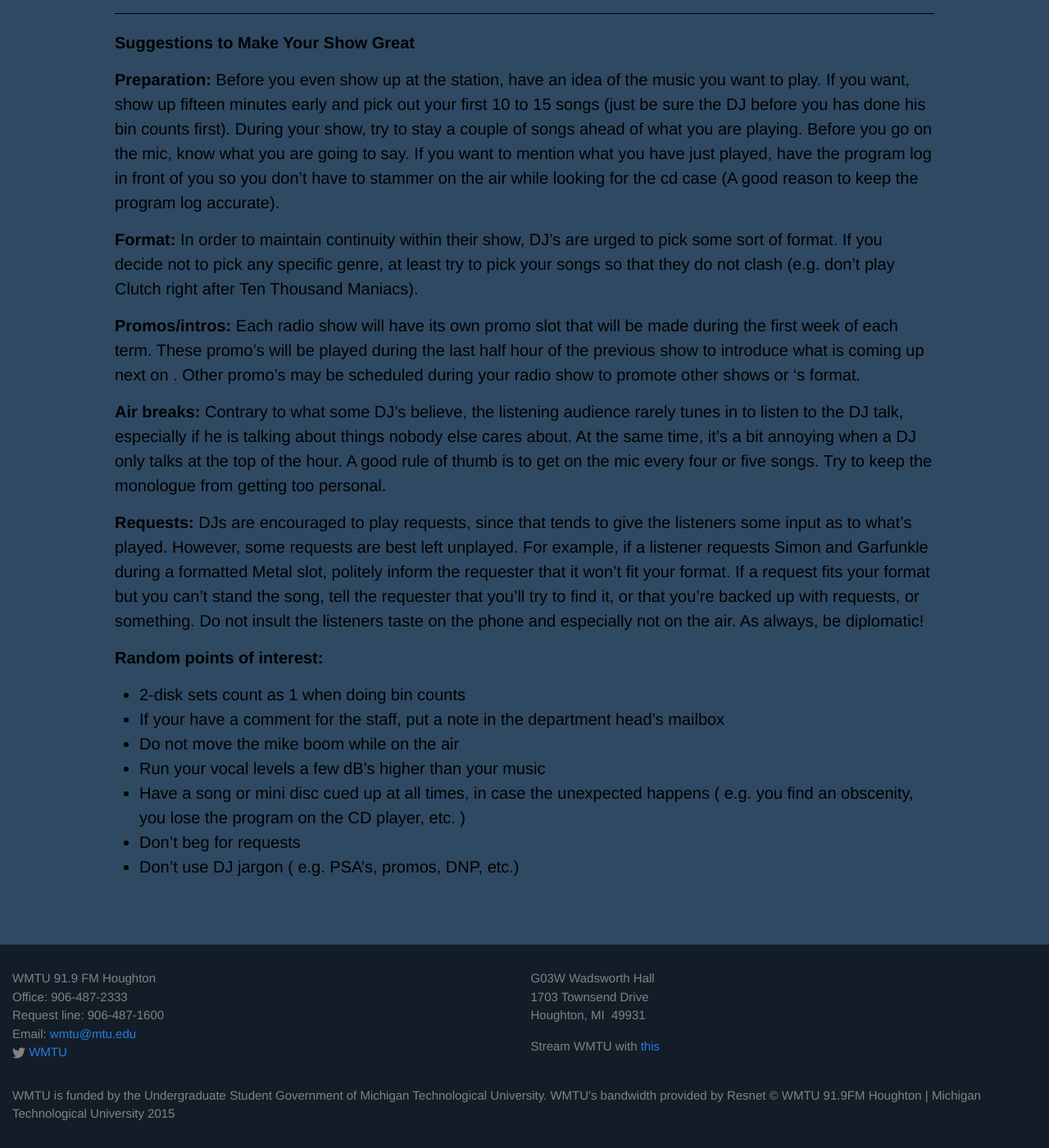
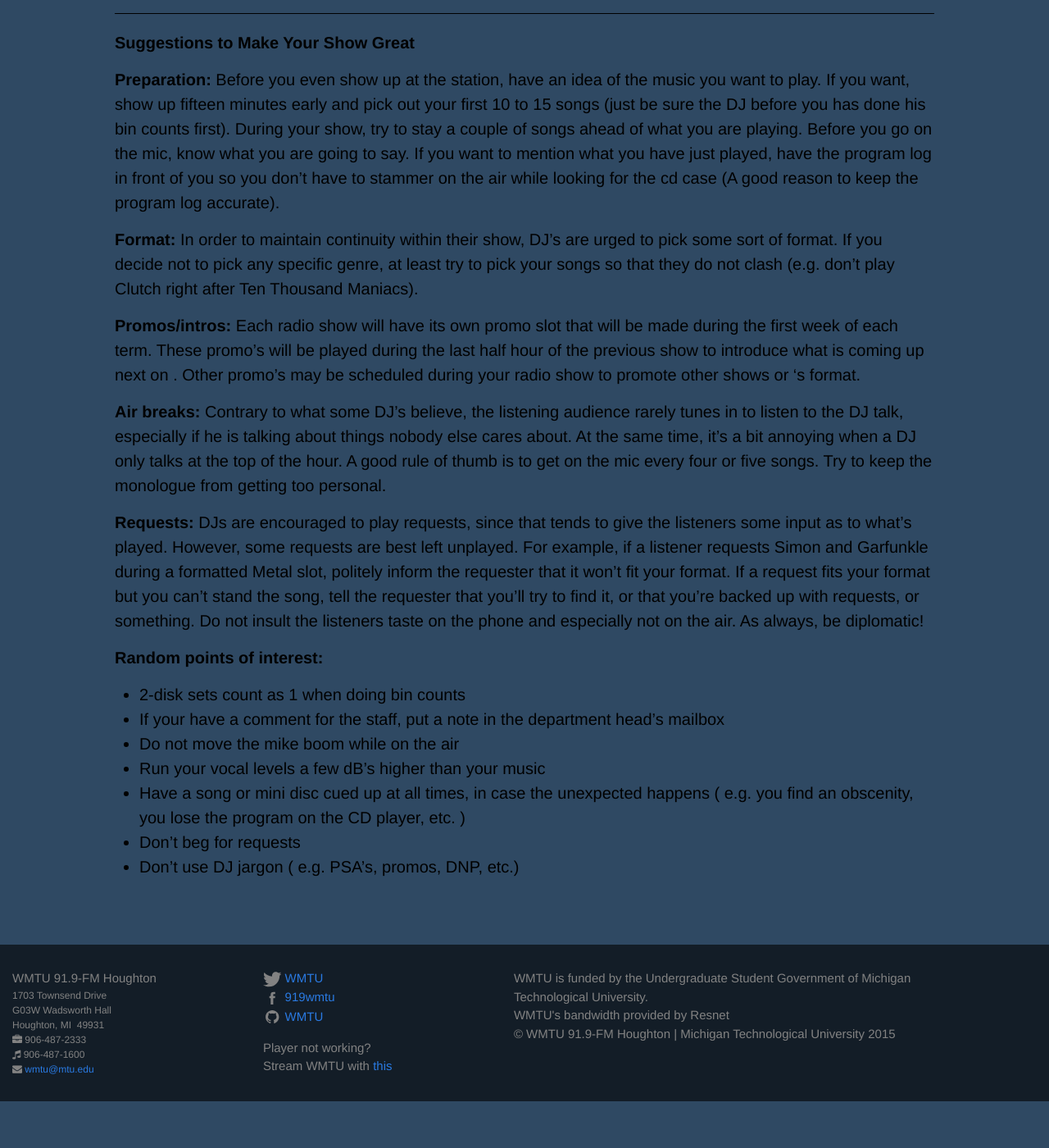
Before and after one commit to WMTU/wmtu.mtu.edu, a Jekyll site: the page built from station-documents.md, in a window 1280 px wide and 1400 px high, scrolled down 16575 px. Shown: the whole window at 82% size. Built offline with Jekyll 4.4.1, drawn with Linux system fonts in a browser that asks for light colours; after the commit the page ends 17918 px from its top, so only the background shows below that.

Commit message:
Improve footer layout and styling

```diff
--- a/_config.yml
+++ b/_config.yml
@@ -1,25 +1,26 @@
 # Site settings
-title: WMTU 91.9 FM Houghton
+title: WMTU 91.9-FM Houghton
 email: wmtu@mtu.edu
 description: | # this block (until 'baseurl') will have its newline characters preserved
   WMTU is funded by the Undergraduate Student Government of Michigan Technological University.
   WMTU's bandwidth provided by Resnet
-  © WMTU 91.9FM Houghton | Michigan Technological University 2015
+  © WMTU 91.9-FM Houghton | Michigan Technological University 2015
 baseurl: "" # the subpath of your site, e.g. /blog/
 url: "http://wmtu.mtu.edu" # the base hostname & protocol for your site
-twitter_username: WMTU
-github_username:  WMTU
-office_phone: 906-487-2333
-request_line: 906-487-1600
-address: |
-  G03W Wadsworth Hall
-  1703 Townsend Drive
-  Houghton, MI  49931
 
 # Build settings
 markdown: kramdown
 
 # WMTU Settings
+address: |
+  1703 Townsend Drive
+  G03W Wadsworth Hall
+  Houghton, MI  49931
+office_phone: 906-487-2333
+request_line: 906-487-1600
+twitter_username: WMTU
+facebook_username: 919wmtu
+github_username:  WMTU
 stream_url: http://54.86.47.36:8000/listen
 stream_playlist: http://54.86.47.36:8000/listen.m3u
 
--- a/_includes/footer.html
+++ b/_includes/footer.html
@@ -6,16 +6,37 @@
       <div class="footer-col  footer-col-1">
         <ul class="contact-list">
           <li>{{ site.title }}</li>
-          <li>Office: {{ site.office_phone }}</li>
-          <li>Request line: {{ site.request_line }}</li>
-          <li>Email: <a href="mailto:{{ site.email }}">{{ site.email }}</a></li>
+          <li class="prewrapItem">{{ site.address }}</li>
+          <li class="footer-icon">
+            <span class="icon  icon--office-phone">
+              <i class="fa fa-briefcase"></i>
+            </span>
+            {{ site.office_phone }}
+          </li>
+          <li class="footer-icon">
+            <span class="icon  icon--request-line">
+              <i class="fa fa-music"></i>
+            </span>
+            {{ site.request_line }}
+          </li>
+          <li class="footer-icon">
+            <span class="icon  icon--email">
+              <i class="fa fa-envelope"></i>
+            </span>
+            <a href="mailto:{{ site.email }}">{{ site.email }}</a>
+          </li>
+        </ul>
+      </div>
+
+      <div class="footer-col  footer-col-2">
+        <ul class="social-media-list">
           {% if site.twitter_username %}
-          <li>
+          <li class="footer-icon">
             <a target="_blank" href="https://twitter.com/{{ site.twitter_username }}">
               <span class="icon  icon--twitter">
                 <svg viewBox="0 0 16 16">
                   <path fill="#828282" d="M15.969,3.058c-0.586,0.26-1.217,0.436-1.878,0.515c0.675-0.405,1.194-1.045,1.438-1.809
-                  c-0.632,0.375-1.332,0.647-2.076,0.793c-0.596-0.636-1.446-1.033-2.387-1.033c-1.806,0-3.27,1.464-3.27,3.27 c0,0.256,0.029,0.506,0.085,0.745C5.163,5.404,2.753,4.102,1.14,2.124C0.859,2.607,0.698,3.168,0.698,3.767 c0,1.134,0.577,2.135,1.455,2.722C1.616,6.472,1.112,6.325,0.671,6.08c0,0.014,0,0.027,0,0.041c0,1.584,1.127,2.906,2.623,3.206 C3.02,9.402,2.731,9.442,2.433,9.442c-0.211,0-0.416-0.021-0.615-0.059c0.416,1.299,1.624,2.245,3.055,2.271 c-1.119,0.877-2.529,1.4-4.061,1.4c-0.264,0-0.524-0.015-0.78-0.046c1.447,0.928,3.166,1.469,5.013,1.469 c6.015,0,9.304-4.983,9.304-9.304c0-0.142-0.003-0.283-0.009-0.423C14.976,4.29,15.531,3.714,15.969,3.058z"/>
+          c-0.632,0.375-1.332,0.647-2.076,0.793c-0.596-0.636-1.446-1.033-2.387-1.033c-1.806,0-3.27,1.464-3.27,3.27 c0,0.256,0.029,0.506,0.085,0.745C5.163,5.404,2.753,4.102,1.14,2.124C0.859,2.607,0.698,3.168,0.698,3.767 c0,1.134,0.577,2.135,1.455,2.722C1.616,6.472,1.112,6.325,0.671,6.08c0,0.014,0,0.027,0,0.041c0,1.584,1.127,2.906,2.623,3.206 C3.02,9.402,2.731,9.442,2.433,9.442c-0.211,0-0.416-0.021-0.615-0.059c0.416,1.299,1.624,2.245,3.055,2.271 c-1.119,0.877-2.529,1.4-4.061,1.4c-0.264,0-0.524-0.015-0.78-0.046c1.447,0.928,3.166,1.469,5.013,1.469 c6.015,0,9.304-4.983,9.304-9.304c0-0.142-0.003-0.283-0.009-0.423C14.976,4.29,15.531,3.714,15.969,3.058z"/>
                 </svg>
               </span>
 
@@ -23,14 +44,35 @@
             </a>
           </li>
           {% endif %}
+          {% if site.facebook_username %}
+          <li class="footer-icon">
+            <a target="_blank" href="https://www.facebook.com/{{ site.facebook_username }}">
+              <span class="icon icon--facebook">
+                <svg viewbox="0 0 512 512">
+                  <path fill="#828282" d="M211.9 197.4h-36.7v59.9h36.7V433.1h70.5V256.5h49.2l5.2-59.1h-54.4c0 0 0-22.1 0-33.7 0-13.9 2.8-19.5 16.3-19.5 10.9 0 38.2 0 38.2 0V82.9c0 0-40.2 0-48.8 0 -52.5 0-76.1 23.1-76.1 67.3C211.9 188.8 211.9 197.4 211.9 197.4z"/>
+                </svg>
+              </span>
+
+              <span class="username">{{ site.facebook_username }}</span>
+            </a>
+          </li>
+          {% endif %}
+          {% if site.github_username %}
+          <li class="footer-icon">
+            <a target="_blank" href="https://github.com/{{ site.github_username }}">
+              <span class="icon icon--github">
+                <svg viewbox="0 0 512 512">
+                  <path fill="#828282" d="M256 70.7c-102.6 0-185.9 83.2-185.9 185.9 0 82.1 53.3 151.8 127.1 176.4 9.3 1.7 12.3-4 12.3-8.9V389.4c-51.7 11.3-62.5-21.9-62.5-21.9 -8.4-21.5-20.6-27.2-20.6-27.2 -16.9-11.5 1.3-11.3 1.3-11.3 18.7 1.3 28.5 19.2 28.5 19.2 16.6 28.4 43.5 20.2 54.1 15.4 1.7-12 6.5-20.2 11.8-24.9 -41.3-4.7-84.7-20.6-84.7-91.9 0-20.3 7.3-36.9 19.2-49.9 -1.9-4.7-8.3-23.6 1.8-49.2 0 0 15.6-5 51.1 19.1 14.8-4.1 30.7-6.2 46.5-6.3 15.8 0.1 31.7 2.1 46.6 6.3 35.5-24 51.1-19.1 51.1-19.1 10.1 25.6 3.8 44.5 1.8 49.2 11.9 13 19.1 29.6 19.1 49.9 0 71.4-43.5 87.1-84.9 91.7 6.7 5.8 12.8 17.1 12.8 34.4 0 24.9 0 44.9 0 51 0 4.9 3 10.7 12.4 8.9 73.8-24.6 127-94.3 127-176.4C441.9 153.9 358.6 70.7 256 70.7z"/>
+                </svg>
+              </span>
+
+              <span class="username">{{ site.github_username }}</span>
+            </a>
+          </li>
+          {% endif %}
           {% if site.stream_playlist %}
-        </ul>
-      </div>
-
-      <div class="footer-col  footer-col-2">
-        <ul class="social-media-list">
-          <li class="prewrapItem">{{ site.address }}</li>
           <li class="newlineItem">
+            Player not working? <br>
             Stream WMTU with <a target="_blank" href="{{ site.stream_playlist }}">this</a>
           </li>
           {% endif %}
@@ -38,7 +80,7 @@
       </div>
 
       <div class="footer-col  footer-col-3">
-        <p class="text">{{ site.description }}</p>
+        <p class="text prewrapItem">{{ site.description }}</p>
       </div>
     </div>
 
--- a/_sass/_base.scss
+++ b/_sass/_base.scss
@@ -192,8 +192,8 @@ pre {
 
     > svg {
         display: inline-block;
-        width: 16px;
-        height: 16px;
+        width: 1.5em;
+        height: 1.5em;
         vertical-align: middle;
 
         path {
--- a/_sass/_layout.scss
+++ b/_sass/_layout.scss
@@ -15,9 +15,8 @@
     padding: $spacing-unit 0px 0px 0px;
 }
 
-.footer-heading {
-    font-size: 18px;
-    margin-bottom: $spacing-unit / 2;
+.footer-icon {
+    line-height: 1.5em;
 }
 
 .contact-list,
@@ -37,45 +36,42 @@
     float: left;
     margin-bottom: $spacing-unit / 2;
     padding-left: $spacing-unit / 2;
-}
 
-.footer-col-1 {
-    width: -webkit-calc(35% - (#{$spacing-unit} / 2));
-    width:         calc(35% - (#{$spacing-unit} / 2));
-}
-
-.footer-col-2 {
-    width: -webkit-calc(20% - (#{$spacing-unit} / 2));
-    width:         calc(20% - (#{$spacing-unit} / 2));
-}
-
-.footer-col-3 {
-    width: -webkit-calc(45% - (#{$spacing-unit} / 2));
-    width:         calc(45% - (#{$spacing-unit} / 2));
-}
-
-@include media-query($on-laptop) {
-    .footer-col-1,
-    .footer-col-2 {
-        width: -webkit-calc(50% - (#{$spacing-unit} / 2));
-        width:         calc(50% - (#{$spacing-unit} / 2));
+    &.footer-col-1 {
+        width: 23%;
+        li:not(:first-child) {
+            font-size: 12px;
+        }
     }
 
-    .footer-col-3 {
-        width: -webkit-calc(100% - (#{$spacing-unit} / 2));
-        width:         calc(100% - (#{$spacing-unit} / 2));
+    &.footer-col-2 {
+        width: 23%;
+    }
+
+    &.footer-col-3 {
+        width: 45%;
     }
 }
 
-@include media-query($on-palm) {
+@media (max-width: 800px) {
     .footer-col {
-        float: none;
-        width: -webkit-calc(100% - (#{$spacing-unit} / 2));
-        width:         calc(100% - (#{$spacing-unit} / 2));
+        &.footer-col-1, &.footer-col-2 {
+            width: 45%;
+        }
+
+        &.footer-col-3 {
+            width: 90%;
+        }
     }
 }
 
-
+@media (max-width: 500px) {
+    .footer-col {
+        &.footer-col-1, &.footer-col-2 {
+            width: 90%;
+        }
+    }
+}
 
 /**
  * Page content
```
